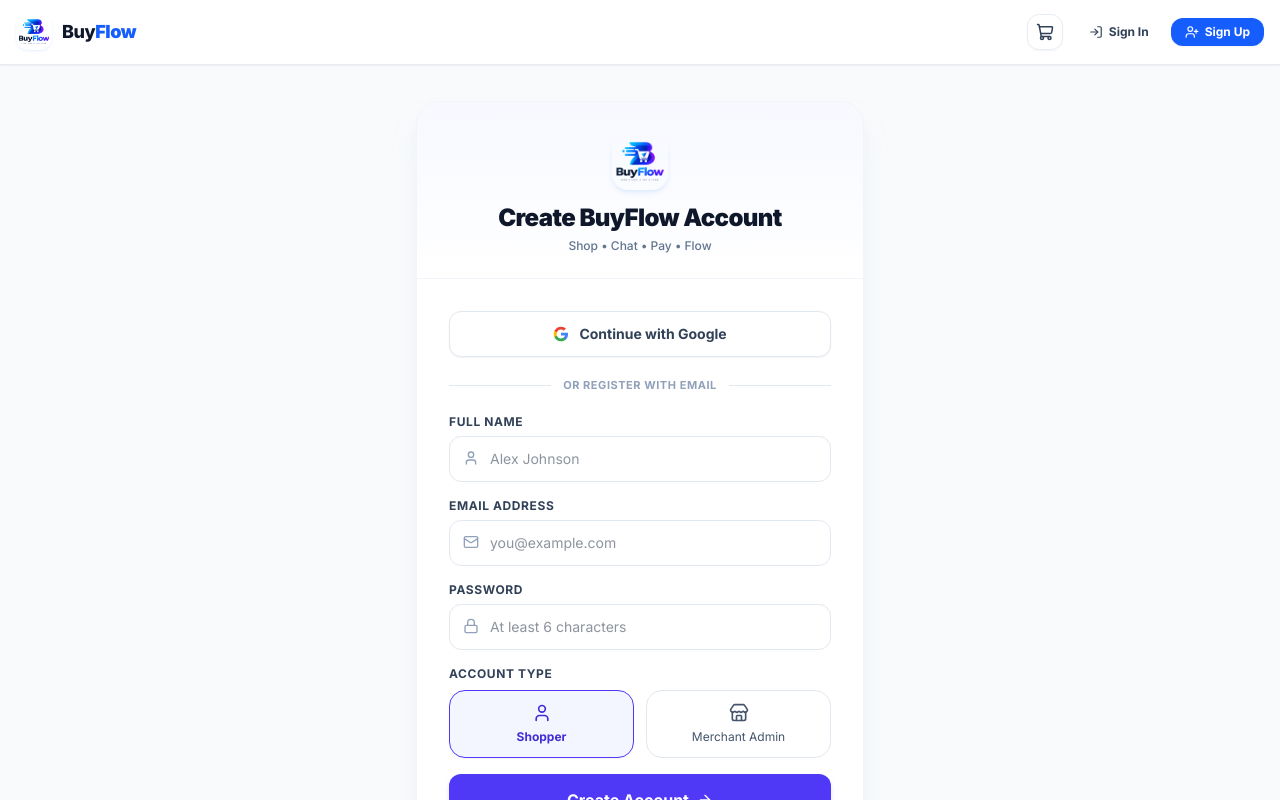
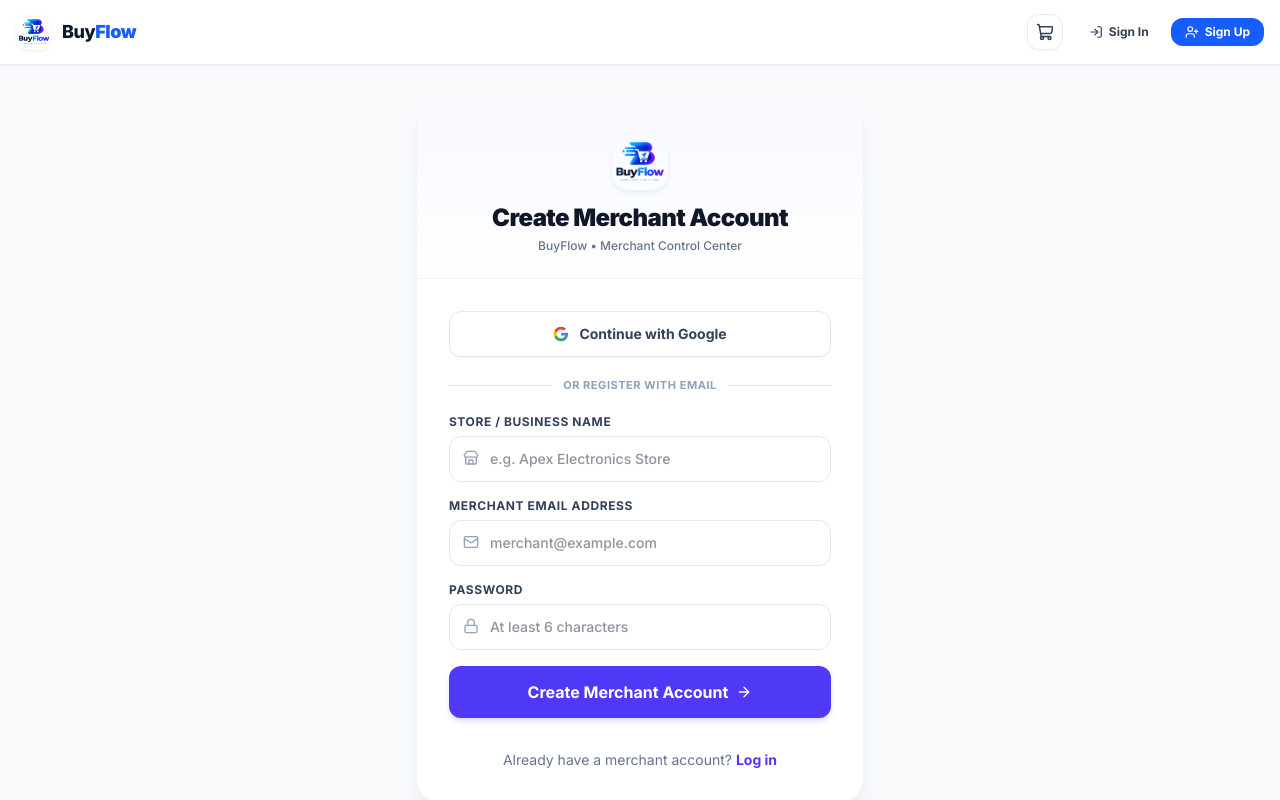
Before and after one commit to manavnagpal08/razor-pay, a Next.js app in the folder frontend/: page /register in a window 1280 px wide. Shown: the top 800 px of the page. Built offline with nearby package versions, Linux system fonts and the light colour scheme.

Commit message:
feat: make login and register pages strictly merchant-focused, remove customer role selector, and enhance Google auth error handling

```diff
--- a/frontend/src/app/login/page.tsx
+++ b/frontend/src/app/login/page.tsx
@@ -4,7 +4,7 @@
 import { useAuth } from "@/context/AuthContext";
 import { useRouter } from "next/navigation";
 import Link from "next/link";
-import { ShoppingBag, ArrowRight, Loader2, Lock, Mail } from "lucide-react";
+import { ShoppingBag, ArrowRight, Loader2, Lock, Mail, Store } from "lucide-react";
 
 export default function Login() {
   const [email, setEmail] = useState("");
@@ -21,14 +21,9 @@
 
     try {
       await login(email, password);
-      const savedRole = localStorage.getItem("user_role");
-      if (savedRole === "merchant") {
-        router.push("/merchant");
-      } else {
-        router.push("/shop");
-      }
+      router.push("/merchant");
     } catch (err: any) {
-      setError(err.message || "Failed to sign in. Please verify your email and password.");
+      setError(err.message || "Failed to sign in. Please verify your merchant email and password.");
     } finally {
       setLoading(false);
     }
@@ -38,13 +33,8 @@
     setLoading(true);
     setError("");
     try {
-      await loginWithGoogle("customer");
-      const savedRole = localStorage.getItem("user_role");
-      if (savedRole === "merchant") {
-        router.push("/merchant");
-      } else {
-        router.push("/shop");
-      }
+      await loginWithGoogle("merchant");
+      router.push("/merchant");
     } catch (err: any) {
       setError(err.message || "Google sign-in failed. Please try again.");
     } finally {
@@ -61,8 +51,8 @@
             alt="BuyFlow"
             className="mx-auto w-14 h-14 rounded-2xl mb-3 shadow-md shadow-blue-500/10 object-contain"
           />
-          <h2 className="text-2xl font-black text-slate-900 tracking-tight">Welcome to BuyFlow</h2>
-          <p className="text-slate-500 text-xs mt-1 font-medium">Shop • Chat • Pay • Flow</p>
+          <h2 className="text-2xl font-black text-slate-900 tracking-tight">Merchant Portal Login</h2>
+          <p className="text-slate-500 text-xs mt-1 font-medium">BuyFlow • Merchant Control Center</p>
         </div>
 
         <div className="p-8">
@@ -77,7 +67,7 @@
             type="button"
             onClick={handleGoogleSignIn}
             disabled={loading}
-            className="w-full mb-4 py-3 px-4 bg-white hover:bg-slate-50 border border-slate-200 rounded-xl font-bold text-slate-700 text-xs sm:text-sm transition-all shadow-xs flex items-center justify-center gap-2.5 hover:border-slate-300 active:scale-[0.99]"
+            className="w-full mb-4 py-3 px-4 bg-white hover:bg-slate-50 border border-slate-200 rounded-xl font-bold text-slate-700 text-xs sm:text-sm transition-all shadow-xs flex items-center justify-center gap-2.5 hover:border-slate-300 active:scale-[0.99] cursor-pointer"
           >
             <svg className="w-4 h-4 shrink-0" viewBox="0 0 24 24">
               <path fill="#4285F4" d="M22.56 12.25c0-.78-.07-1.53-.2-2.25H12v4.26h5.92c-.26 1.37-1.04 2.53-2.21 3.31v2.77h3.57c2.08-1.92 3.28-4.74 3.28-8.09z"/>
@@ -95,15 +85,15 @@
 
           <form onSubmit={handleLogin} className="space-y-4">
             <div>
-              <label className="block text-xs font-bold text-slate-700 uppercase tracking-wider mb-1.5">Email Address</label>
+              <label className="block text-xs font-bold text-slate-700 uppercase tracking-wider mb-1.5">Merchant Email</label>
               <div className="relative">
                 <Mail className="w-4 h-4 text-slate-400 absolute left-3.5 top-3.5" />
                 <input
                   type="email"
                   value={email}
                   onChange={e => setEmail(e.target.value)}
-                  placeholder="you@example.com"
-                  className="w-full border border-slate-200 pl-10 pr-4 py-3 rounded-xl focus:ring-2 focus:ring-blue-500/20 focus:border-blue-500 outline-none transition-all text-sm text-slate-800"
+                  placeholder="merchant@example.com"
+                  className="w-full border border-slate-200 pl-10 pr-4 py-3 rounded-xl focus:ring-2 focus:ring-blue-500/20 focus:border-blue-500 outline-none transition-all text-sm text-slate-800 font-medium"
                   required
                 />
               </div>
@@ -120,7 +110,7 @@
                   value={password}
                   onChange={e => setPassword(e.target.value)}
                   placeholder="••••••••"
-                  className="w-full border border-slate-200 pl-10 pr-4 py-3 rounded-xl focus:ring-2 focus:ring-blue-500/20 focus:border-blue-500 outline-none transition-all text-sm text-slate-800"
+                  className="w-full border border-slate-200 pl-10 pr-4 py-3 rounded-xl focus:ring-2 focus:ring-blue-500/20 focus:border-blue-500 outline-none transition-all text-sm text-slate-800 font-medium"
                   required
                 />
               </div>
@@ -129,15 +119,15 @@
             <button
               type="submit"
               disabled={loading}
-              className="w-full bg-blue-600 hover:bg-blue-700 text-white py-3.5 rounded-xl font-bold transition-all flex items-center justify-center gap-2 group disabled:opacity-70 shadow-md shadow-blue-500/20 mt-2"
+              className="w-full bg-blue-600 hover:bg-blue-700 text-white py-3.5 rounded-xl font-bold transition-all flex items-center justify-center gap-2 group disabled:opacity-70 shadow-md shadow-blue-500/20 mt-2 cursor-pointer"
             >
-              {loading ? <Loader2 className="w-5 h-5 animate-spin" /> : "Sign In"}
+              {loading ? <Loader2 className="w-5 h-5 animate-spin" /> : "Sign In to Merchant Dashboard"}
               {!loading && <ArrowRight className="w-4 h-4 group-hover:translate-x-1 transition-transform" />}
             </button>
           </form>
 
           <div className="mt-8 text-center text-sm text-slate-500">
-            Don't have an account? <Link href="/register" className="text-blue-600 font-bold hover:underline">Create Account</Link>
+            Need a merchant account? <Link href="/register" className="text-blue-600 font-bold hover:underline">Register Merchant Account</Link>
           </div>
         </div>
       </div>
--- a/frontend/src/app/register/page.tsx
+++ b/frontend/src/app/register/page.tsx
@@ -10,7 +10,6 @@
   const [name, setName] = useState("");
   const [email, setEmail] = useState("");
   const [password, setPassword] = useState("");
-  const [role, setRole] = useState("customer");
   const [loading, setLoading] = useState(false);
   const [error, setError] = useState("");
   const { register, loginWithGoogle } = useAuth();
@@ -22,14 +21,10 @@
     setError("");
 
     try {
-      await register(email, password, role, name);
-      if (role === "merchant") {
-        router.push("/merchant");
-      } else {
-        router.push("/shop");
-      }
+      await register(email, password, "merchant", name);
+      router.push("/merchant");
     } catch (err: any) {
-      setError(err.message || "Failed to create account. Please try again.");
+      setError(err.message || "Failed to create merchant account. Please try again.");
     } finally {
       setLoading(false);
     }
@@ -39,12 +34,8 @@
     setLoading(true);
     setError("");
     try {
-      await loginWithGoogle(role as "customer" | "merchant");
-      if (role === "merchant") {
-        router.push("/merchant");
-      } else {
-        router.push("/shop");
-      }
+      await loginWithGoogle("merchant");
+      router.push("/merchant");
     } catch (err: any) {
       setError(err.message || "Google sign-up failed. Please try again.");
     } finally {
@@ -61,8 +52,8 @@
             alt="BuyFlow"
             className="mx-auto w-14 h-14 rounded-2xl mb-3 shadow-md shadow-blue-500/10 object-contain"
           />
-          <h2 className="text-2xl font-black text-slate-900 tracking-tight">Create BuyFlow Account</h2>
-          <p className="text-slate-500 text-xs mt-1 font-medium">Shop • Chat • Pay • Flow</p>
+          <h2 className="text-2xl font-black text-slate-900 tracking-tight">Create Merchant Account</h2>
+          <p className="text-slate-500 text-xs mt-1 font-medium">BuyFlow • Merchant Control Center</p>
         </div>
 
         <div className="p-8">
@@ -77,7 +68,7 @@
             type="button"
             onClick={handleGoogleSignUp}
             disabled={loading}
-            className="w-full mb-4 py-3 px-4 bg-white hover:bg-slate-50 border border-slate-200 rounded-xl font-bold text-slate-700 text-xs sm:text-sm transition-all shadow-xs flex items-center justify-center gap-2.5 hover:border-slate-300 active:scale-[0.99]"
+            className="w-full mb-4 py-3 px-4 bg-white hover:bg-slate-50 border border-slate-200 rounded-xl font-bold text-slate-700 text-xs sm:text-sm transition-all shadow-xs flex items-center justify-center gap-2.5 hover:border-slate-300 active:scale-[0.99] cursor-pointer"
           >
             <svg className="w-4 h-4 shrink-0" viewBox="0 0 24 24">
               <path fill="#4285F4" d="M22.56 12.25c0-.78-.07-1.53-.2-2.25H12v4.26h5.92c-.26 1.37-1.04 2.53-2.21 3.31v2.77h3.57c2.08-1.92 3.28-4.74 3.28-8.09z"/>
@@ -95,30 +86,30 @@
 
           <form onSubmit={handleRegister} className="space-y-4">
             <div>
-              <label className="block text-xs font-bold text-slate-700 uppercase tracking-wider mb-1.5">Full Name</label>
+              <label className="block text-xs font-bold text-slate-700 uppercase tracking-wider mb-1.5">Store / Business Name</label>
               <div className="relative">
-                <User className="w-4 h-4 text-slate-400 absolute left-3.5 top-3.5" />
+                <Store className="w-4 h-4 text-slate-400 absolute left-3.5 top-3.5" />
                 <input
                   type="text"
                   value={name}
                   onChange={e => setName(e.target.value)}
-                  placeholder="Alex Johnson"
-                  className="w-full border border-slate-200 pl-10 pr-4 py-3 rounded-xl focus:ring-2 focus:ring-indigo-500/20 focus:border-indigo-500 outline-none transition-all text-sm text-slate-800"
+                  placeholder="e.g. Apex Electronics Store"
+                  className="w-full border border-slate-200 pl-10 pr-4 py-3 rounded-xl focus:ring-2 focus:ring-indigo-500/20 focus:border-indigo-500 outline-none transition-all text-sm text-slate-800 font-medium"
                   required
                 />
               </div>
             </div>
 
             <div>
-              <label className="block text-xs font-bold text-slate-700 uppercase tracking-wider mb-1.5">Email Address</label>
+              <label className="block text-xs font-bold text-slate-700 uppercase tracking-wider mb-1.5">Merchant Email Address</label>
               <div className="relative">
                 <Mail className="w-4 h-4 text-slate-400 absolute left-3.5 top-3.5" />
                 <input
                   type="email"
                   value={email}
                   onChange={e => setEmail(e.target.value)}
-                  placeholder="you@example.com"
-                  className="w-full border border-slate-200 pl-10 pr-4 py-3 rounded-xl focus:ring-2 focus:ring-indigo-500/20 focus:border-indigo-500 outline-none transition-all text-sm text-slate-800"
+                  placeholder="merchant@example.com"
+                  className="w-full border border-slate-200 pl-10 pr-4 py-3 rounded-xl focus:ring-2 focus:ring-indigo-500/20 focus:border-indigo-500 outline-none transition-all text-sm text-slate-800 font-medium"
                   required
                 />
               </div>
@@ -133,55 +124,25 @@
                   value={password}
                   onChange={e => setPassword(e.target.value)}
                   placeholder="At least 6 characters"
-                  className="w-full border border-slate-200 pl-10 pr-4 py-3 rounded-xl focus:ring-2 focus:ring-indigo-500/20 focus:border-indigo-500 outline-none transition-all text-sm text-slate-800"
+                  className="w-full border border-slate-200 pl-10 pr-4 py-3 rounded-xl focus:ring-2 focus:ring-indigo-500/20 focus:border-indigo-500 outline-none transition-all text-sm text-slate-800 font-medium"
                   required
                   minLength={6}
                 />
               </div>
             </div>
 
-            <div>
-              <label className="block text-xs font-bold text-slate-700 uppercase tracking-wider mb-2">Account Type</label>
-              <div className="grid grid-cols-2 gap-3">
-                <button
-                  type="button"
-                  onClick={() => setRole("customer")}
-                  className={`p-3 rounded-2xl border flex flex-col items-center justify-center gap-1.5 transition-all ${
-                    role === "customer"
-                      ? 'border-indigo-600 bg-indigo-50/70 text-indigo-700 font-bold shadow-xs'
-                      : 'border-slate-200 hover:border-slate-300 text-slate-600 bg-white'
-                  }`}
-                >
-                  <User className="w-5 h-5" />
-                  <span className="text-xs">Shopper</span>
-                </button>
-                <button
-                  type="button"
-                  onClick={() => setRole("merchant")}
-                  className={`p-3 rounded-2xl border flex flex-col items-center justify-center gap-1.5 transition-all ${
-                    role === "merchant"
-                      ? 'border-indigo-600 bg-indigo-50/70 text-indigo-700 font-bold shadow-xs'
-                      : 'border-slate-200 hover:border-slate-300 text-slate-600 bg-white'
-                  }`}
-                >
-                  <Store className="w-5 h-5" />
-                  <span className="text-xs">Merchant Admin</span>
-                </button>
-              </div>
-            </div>
-
             <button
               type="submit"
               disabled={loading}
-              className="w-full bg-indigo-600 hover:bg-indigo-700 text-white py-3.5 rounded-xl font-bold transition-all flex items-center justify-center gap-2 group disabled:opacity-70 shadow-md shadow-indigo-500/20 mt-2"
+              className="w-full bg-indigo-600 hover:bg-indigo-700 text-white py-3.5 rounded-xl font-bold transition-all flex items-center justify-center gap-2 group disabled:opacity-70 shadow-md shadow-indigo-500/20 mt-2 cursor-pointer"
             >
-              {loading ? <Loader2 className="w-5 h-5 animate-spin" /> : "Create Account"}
+              {loading ? <Loader2 className="w-5 h-5 animate-spin" /> : "Create Merchant Account"}
               {!loading && <ArrowRight className="w-4 h-4 group-hover:translate-x-1 transition-transform" />}
             </button>
           </form>
 
           <div className="mt-8 text-center text-sm text-slate-500">
-            Already have an account? <Link href="/login" className="text-indigo-600 font-bold hover:underline">Log in</Link>
+            Already have a merchant account? <Link href="/login" className="text-indigo-600 font-bold hover:underline">Log in</Link>
           </div>
         </div>
       </div>
--- a/frontend/src/context/AuthContext.tsx
+++ b/frontend/src/context/AuthContext.tsx
@@ -171,7 +171,8 @@
     await fetchCartCount(jwtToken);
   };
 
-  const loginWithGoogle = async (userRole: "customer" | "merchant" = "customer") => {
+  const loginWithGoogle = async (userRole: "customer" | "merchant" = "merchant") => {
+    try {
       const { signInWithPopup } = await import("firebase/auth");
       const { auth, googleProvider } = await import("@/lib/firebase");
 
@@ -217,6 +218,12 @@
       }
 
       await fetchCartCount(jwtToken);
+    } catch (err: any) {
+      if (err.code === "auth/operation-not-allowed") {
+        throw new Error("Google Sign-In is not toggled ON in your Firebase Console yet. Please sign in with your merchant email/password or toggle Google Provider ON in Firebase Console > Authentication > Sign-in method.");
+      }
+      throw err;
+    }
   };
 
   const loginWithGoogleEmail = async (
```
Lines whose indentation alone changed are shown as unchanged.
